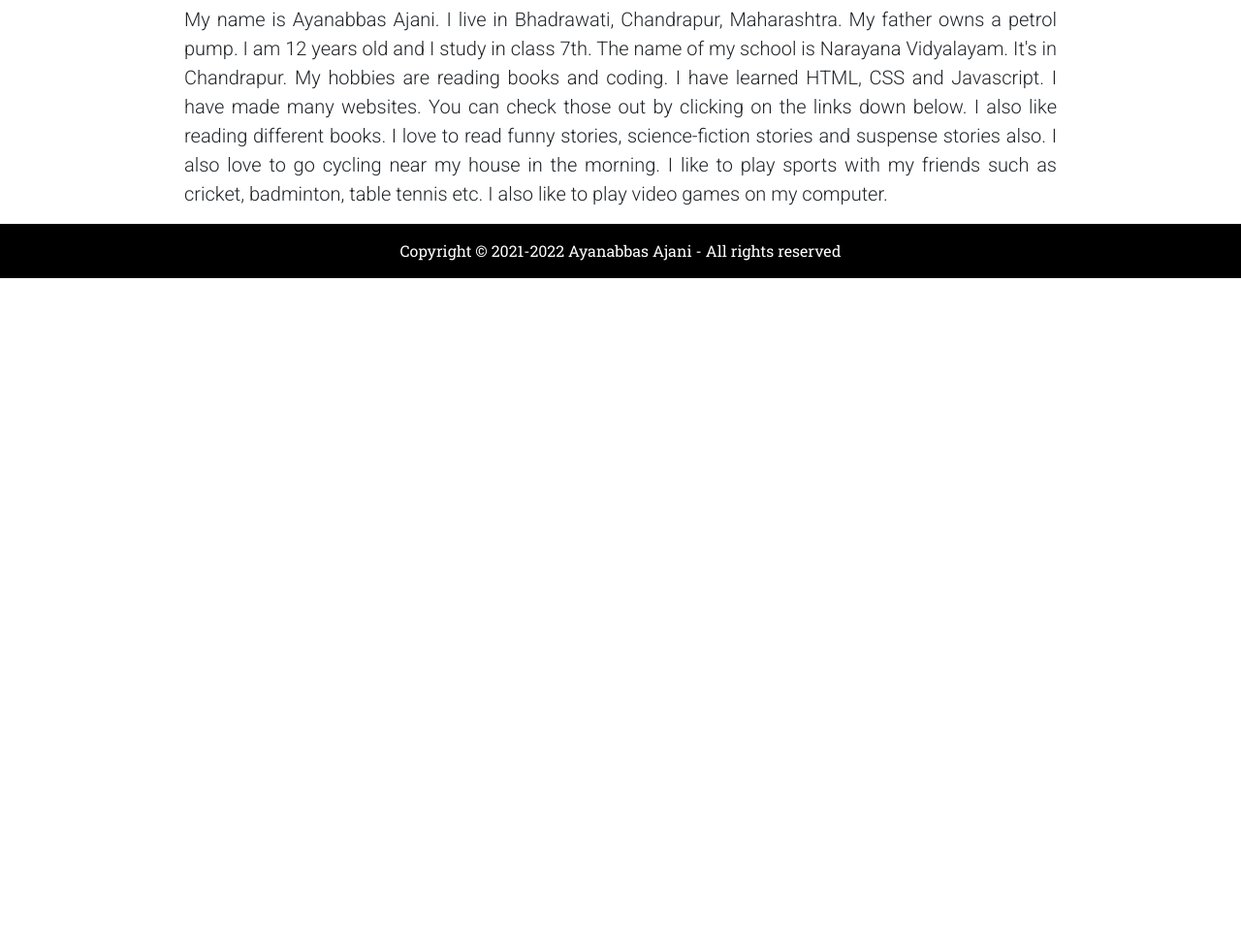
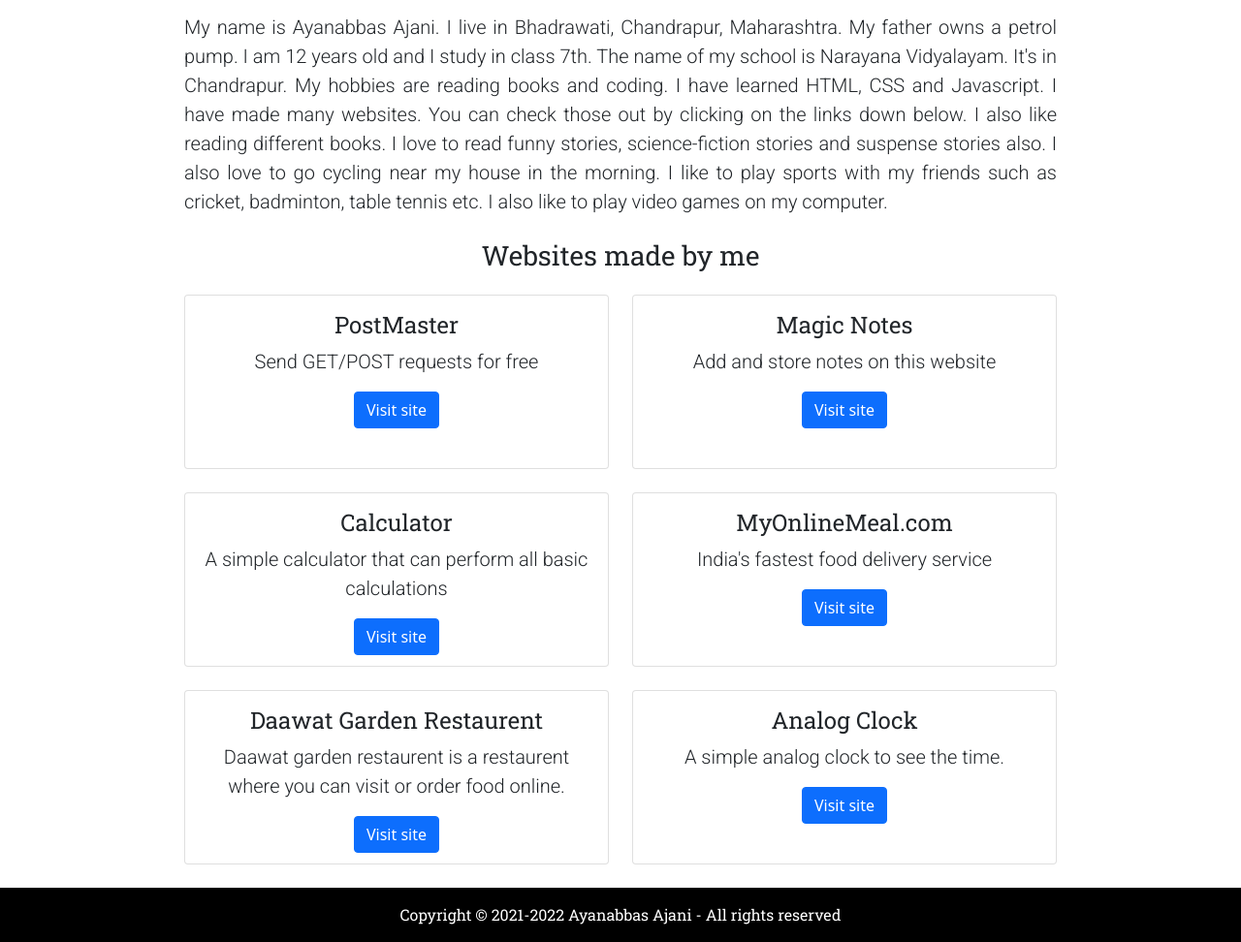
Before and after one commit to Ayanabbas786/About-me, a plain HTML site: page index.html in a window 1280 px wide. Shown: the part 541-1513 px from the top of the page at 97% size. Before the commit the page ends 828 px from the top, so only its background shows below. Drawn offline with nearby package versions, Linux system fonts and the light colour scheme.

Commit message:
Added websites section

```diff
--- a/index.html
+++ b/index.html
@@ -33,6 +33,11 @@
             font-weight: 400;
         }
 
+        h4 {
+            font-family: 'Roboto Slab', serif;
+            font-weight: 400;
+        }
+
         p {
             font-size: 20px;
             font-family: 'Roboto', sans-serif;
@@ -58,13 +63,23 @@
             justify-content: center;
         }
 
+        .websites {
+            width: 900px;
+            margin-left: auto;
+            margin-right: auto;
+            text-align: center;
+        }
+
+        .card {
+            height: 180px;
+        }
     </style>
 
     <title>About me - Ayanabbas Ajani</title>
 </head>
 
 <body>
-    <header class="main-header bg-primary bg-gradient">
+    <header class="main-header bg-success bg-gradient">
         <img src="ayanphoto.jpg" class="img-fluid rounded-circle my-3" alt="Ayan's photo" style="width: 200px; height: 200px;">
         <div class="container my-3">
             <h2>Ayanabbas Ajani</h2>
@@ -72,9 +87,78 @@
         </div>
     </header>
 
-    <section class="about-me my-3">
+    <section class="about-me my-4">
         <h3>About me</h3>
         <p class="my-3" style="text-align: justify">My name is Ayanabbas Ajani. I live in Bhadrawati, Chandrapur, Maharashtra. My father owns a petrol pump. I am 12 years old and I study in class 7th. The name of my school is Narayana Vidyalayam. It's in Chandrapur. My hobbies are reading books and coding. I have learned HTML, CSS and Javascript. I have made many websites. You can check those out by clicking on the links down below. I also like reading different books. I love to read funny stories, science-fiction stories and suspense stories also. I also love to go cycling near my house in the morning. I like to play sports with my friends such as cricket, badminton, table tennis etc. I also like to play video games on my computer.</p>
+    </section>
+    <section class="websites my-4">
+        <h3>Websites made by me</h3>
+        <div class="websites-row my-4">
+            <div class="row">
+                <div class="col-sm-6">
+                    <div class="card">
+                        <div class="card-body">
+                            <h4 class="card-title">PostMaster</h4>
+                            <p class="card-text">Send GET/POST requests for free</p>
+                            <a href="#" class="btn btn-primary">Visit site</a>
+                        </div>
+                    </div>
+                </div>
+                <div class="col-sm-6">
+                    <div class="card">
+                        <div class="card-body">
+                            <h4 class="card-title">Magic Notes</h4>
+                            <p class="card-text">Add and store notes on this website</p>
+                            <a href="#" class="btn btn-primary">Visit site</a>
+                        </div>
+                    </div>
+                </div>
+            </div>
+        </div>
+        <div class="websites-row my-4">
+            <div class="row">
+                <div class="col-sm-6">
+                    <div class="card">
+                        <div class="card-body">
+                            <h4 class="card-title">Calculator</h4>
+                            <p class="card-text">A simple calculator that can perform all basic calculations</p>
+                            <a href="#" class="btn btn-primary">Visit site</a>
+                        </div>
+                    </div>
+                </div>
+                <div class="col-sm-6">
+                    <div class="card">
+                        <div class="card-body">
+                            <h4 class="card-title">MyOnlineMeal.com</h4>
+                            <p class="card-text">India's fastest food delivery service</p>
+                            <a href="#" class="btn btn-primary">Visit site</a>
+                        </div>
+                    </div>
+                </div>
+            </div>
+        </div>
+        <div class="websites-row my-3">
+            <div class="row">
+                <div class="col-sm-6">
+                    <div class="card">
+                        <div class="card-body">
+                            <h4 class="card-title">Daawat Garden Restaurent</h4>
+                            <p class="card-text">Daawat garden restaurent is a restaurent where you can visit or order food online.</p>
+                            <a href="#" class="btn btn-primary">Visit site</a>
+                        </div>
+                    </div>
+                </div>
+                <div class="col-sm-6">
+                    <div class="card">
+                        <div class="card-body">
+                            <h4 class="card-title">Analog Clock</h4>
+                            <p class="card-text">A simple analog clock to see the time.</p>
+                            <a href="#" class="btn btn-primary">Visit site</a>
+                        </div>
+                    </div>
+                </div>
+            </div>
+        </div>
     </section>
     <footer>
         Copyright &copy; 2021-2022 Ayanabbas Ajani - All rights reserved
@@ -82,6 +166,4 @@
 
     <!-- Bootstrap Bundle with Popper -->
     <script src="https://cdn.jsdelivr.net/npm/bootstrap@5.0.0-beta2/dist/js/bootstrap.bundle.min.js" integrity="sha384-b5kHyXgcpbZJO/tY9Ul7kGkf1S0CWuKcCD38l8YkeH8z8QjE0GmW1gYU5S9FOnJ0" crossorigin="anonymous"></script>
-</body>
-
-</html>
+</body></html>
```
